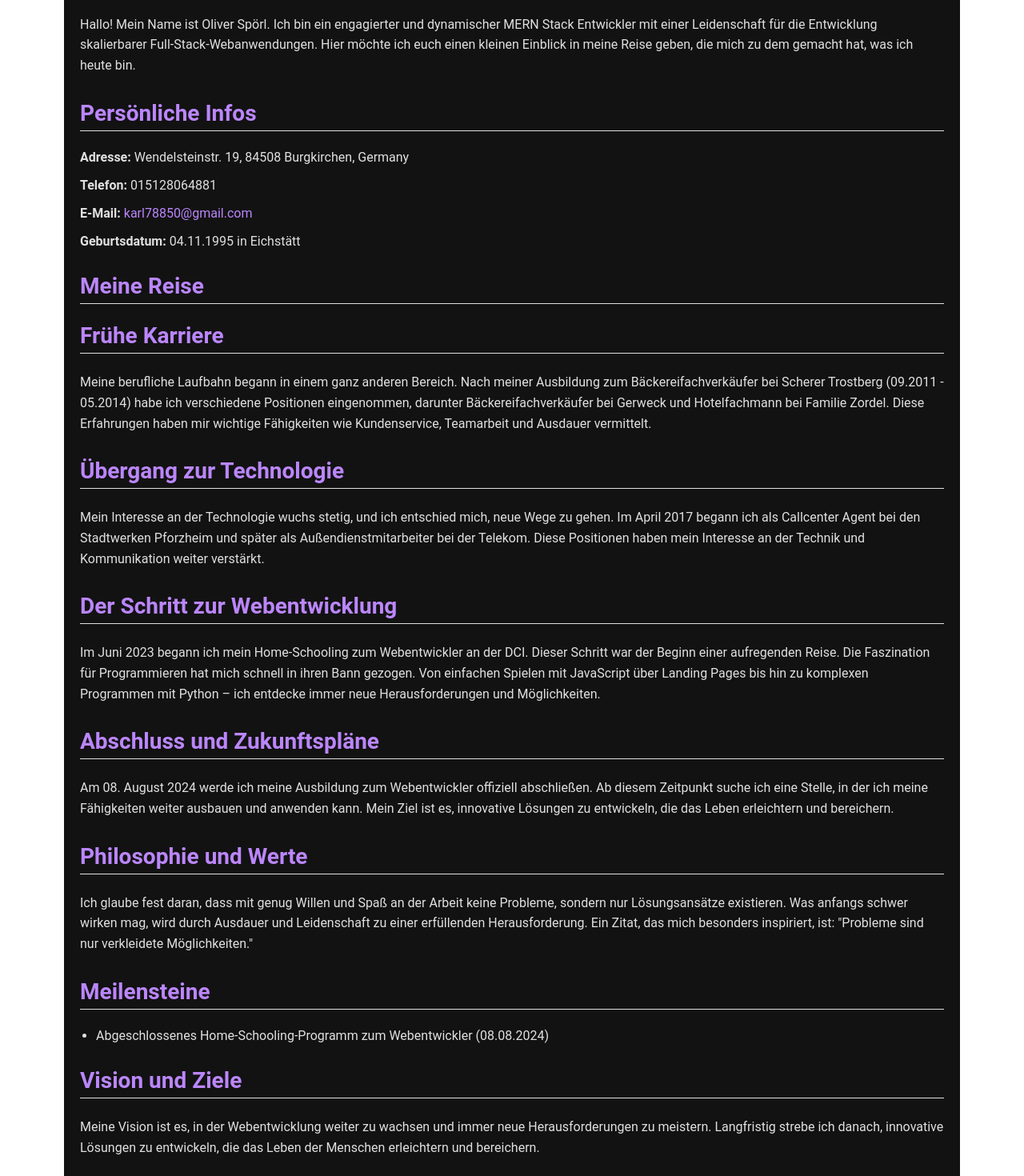
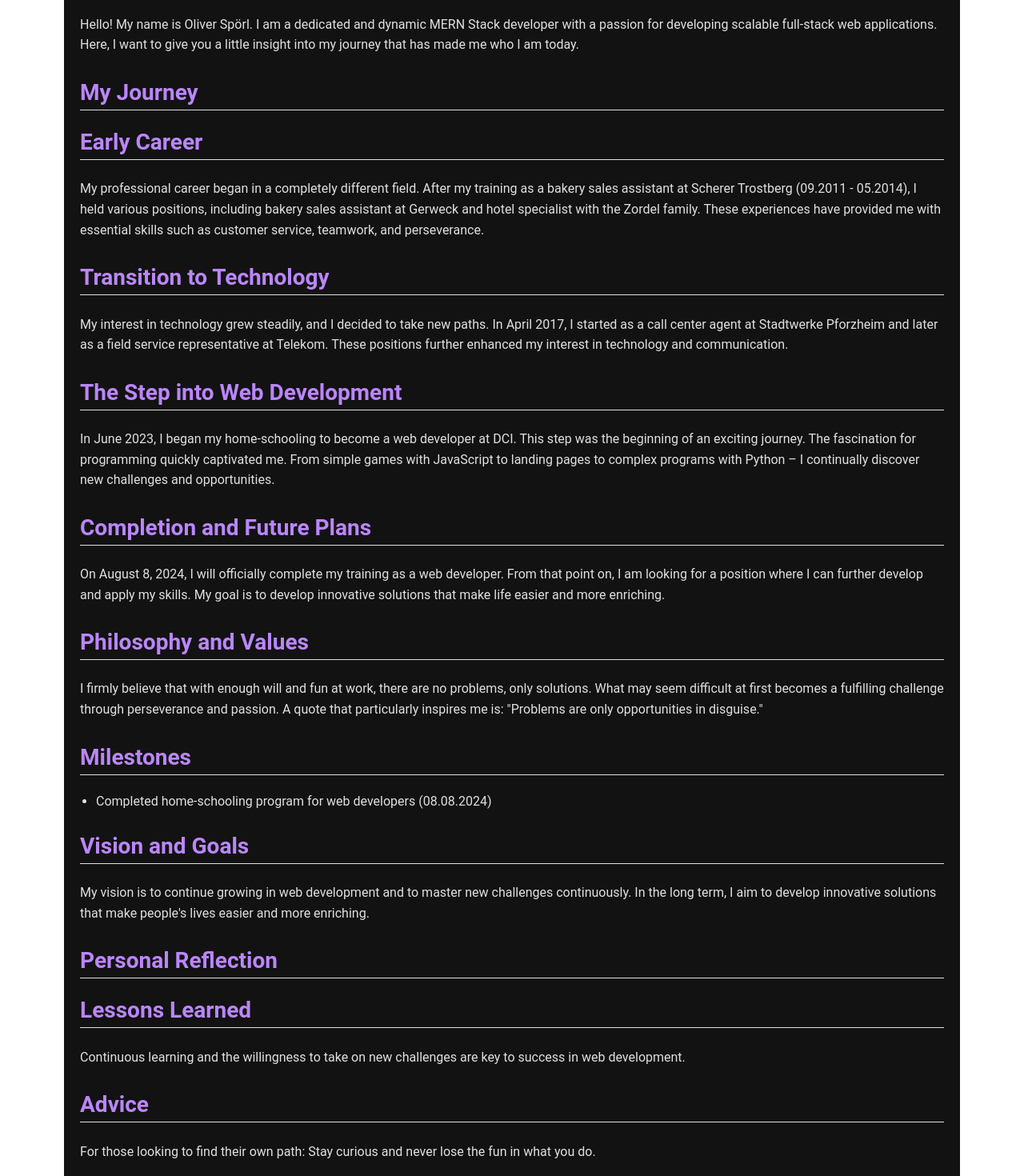
Before and after one commit to Oliverwebdev/Final-Portfolio, a React (Vite) app: page /my-way in a window 1280 px wide. Shown: the part 240-1710 px from the top of the page at 80% size. Built offline with nearby package versions, Linux system fonts and the light colour scheme.

Commit message:
all in english

```diff
--- a/src/sites/Aboutme.jsx
+++ b/src/sites/Aboutme.jsx
@@ -40,6 +40,27 @@ const glow = keyframes`
   }
 `;
 
+const slideIn = keyframes`
+  from {
+    transform: translateX(-100%);
+  }
+  to {
+    transform: translateX(0);
+  }
+`;
+
+const bounce = keyframes`
+  0%, 20%, 50%, 80%, 100% {
+    transform: translateY(0);
+  }
+  40% {
+    transform: translateY(-30px);
+  }
+  60% {
+    transform: translateY(-15px);
+  }
+`;
+
 const Container = styled.div`
   display: flex;
   flex-direction: column;
@@ -76,9 +97,9 @@ const Role = styled.h2`
   color: #007BFF;
   margin-top: 0.5rem;
   cursor: pointer;
-  animation: ${fadeIn} 2s ease-out;
+  animation: ${slideIn} 1s ease-out, ${bounce} 2s infinite;
   &:hover {
-    animation: ${glow} 1.5s infinite alternate;
+    animation: ${glow} 1.5s infinite alternate, ${bounce} 1s;
   }
 `;
 
@@ -104,6 +125,7 @@ const SocialLink = styled.a`
   transition: color 0.3s ease;
   &:hover {
     color: #007BFF;
+    animation: ${pulse} 1s;
   }
 `;
 
@@ -136,8 +158,6 @@ function Aboutme() {
           <FontAwesomeIcon icon={faTiktok} />
         </SocialLink>
 
-
-
         <SocialLink href="https://www.linkedin.com/in/yourprofile" target="_blank" aria-label="LinkedIn">
           <FontAwesomeIcon icon={faLinkedin} />
         </SocialLink>
@@ -149,11 +169,6 @@ function Aboutme() {
         <SocialLink href="https://www.tiktok.com/@gringenerator?_t=8hQxyz4bOW8&_r=1" target="_blank" aria-label="TikTok 2">
           <FontAwesomeIcon icon={faTiktok} />
         </SocialLink>
-
-
-
-
-
       </SocialLinks>
     </Container>
   );
--- a/src/sites/MyWay.jsx
+++ b/src/sites/MyWay.jsx
@@ -120,140 +120,115 @@ const Link = styled.a`
 function MyWay() {
   return (
     <Container>
-      <Title>My Way: Ein Einblick in Mein Leben</Title>
+      <Title>My Way: An Insight into My Life</Title>
 
       <Section>
-        <SectionTitle>Über mich</SectionTitle>
+        <SectionTitle>About Me</SectionTitle>
         <Paragraph>
-          Hallo! Mein Name ist Oliver Spörl. Ich bin ein engagierter und
-          dynamischer MERN Stack Entwickler mit einer Leidenschaft für die
-          Entwicklung skalierbarer Full-Stack-Webanwendungen. Hier möchte ich
-          euch einen kleinen Einblick in meine Reise geben, die mich zu dem
-          gemacht hat, was ich heute bin.
+          Hello! My name is Oliver Spörl. I am a dedicated and dynamic MERN
+          Stack developer with a passion for developing scalable full-stack web
+          applications. Here, I want to give you a little insight into my
+          journey that has made me who I am today.
         </Paragraph>
       </Section>
 
       <Section>
-        <SectionTitle>Persönliche Infos</SectionTitle>
-        <Address>
-          <p>
-            <strong>Adresse:</strong> Wendelsteinstr. 19, 84508 Burgkirchen,
-            Germany
-          </p>
-          <p>
-            <strong>Telefon:</strong> 015128064881
-          </p>
-          <p>
-            <strong>E-Mail:</strong>{" "}
-            <Link href="mailto:karl78850@gmail.com">karl78850@gmail.com</Link>
-          </p>
-          <p>
-            <strong>Geburtsdatum:</strong> 04.11.1995 in Eichstätt
-          </p>
-        </Address>
-      </Section>
-
-      <Section>
-        <SectionTitle>Meine Reise</SectionTitle>
+        <SectionTitle>My Journey</SectionTitle>
         <Section>
-          <SectionTitle>Frühe Karriere</SectionTitle>
+          <SectionTitle>Early Career</SectionTitle>
           <Paragraph>
-            Meine berufliche Laufbahn begann in einem ganz anderen Bereich. Nach
-            meiner Ausbildung zum Bäckereifachverkäufer bei Scherer Trostberg
-            (09.2011 - 05.2014) habe ich verschiedene Positionen eingenommen,
-            darunter Bäckereifachverkäufer bei Gerweck und Hotelfachmann bei
-            Familie Zordel. Diese Erfahrungen haben mir wichtige Fähigkeiten wie
-            Kundenservice, Teamarbeit und Ausdauer vermittelt.
+            My professional career began in a completely different field. After
+            my training as a bakery sales assistant at Scherer Trostberg
+            (09.2011 - 05.2014), I held various positions, including bakery
+            sales assistant at Gerweck and hotel specialist with the Zordel
+            family. These experiences have provided me with essential skills
+            such as customer service, teamwork, and perseverance.
           </Paragraph>
         </Section>
         <Section>
-          <SectionTitle>Übergang zur Technologie</SectionTitle>
+          <SectionTitle>Transition to Technology</SectionTitle>
           <Paragraph>
-            Mein Interesse an der Technologie wuchs stetig, und ich entschied
-            mich, neue Wege zu gehen. Im April 2017 begann ich als Callcenter
-            Agent bei den Stadtwerken Pforzheim und später als
-            Außendienstmitarbeiter bei der Telekom. Diese Positionen haben mein
-            Interesse an der Technik und Kommunikation weiter verstärkt.
+            My interest in technology grew steadily, and I decided to take new
+            paths. In April 2017, I started as a call center agent at Stadtwerke
+            Pforzheim and later as a field service representative at Telekom.
+            These positions further enhanced my interest in technology and
+            communication.
           </Paragraph>
         </Section>
         <Section>
-          <SectionTitle>Der Schritt zur Webentwicklung</SectionTitle>
+          <SectionTitle>The Step into Web Development</SectionTitle>
           <Paragraph>
-            Im Juni 2023 begann ich mein Home-Schooling zum Webentwickler an der
-            DCI. Dieser Schritt war der Beginn einer aufregenden Reise. Die
-            Faszination für Programmieren hat mich schnell in ihren Bann
-            gezogen. Von einfachen Spielen mit JavaScript über Landing Pages bis
-            hin zu komplexen Programmen mit Python – ich entdecke immer neue
-            Herausforderungen und Möglichkeiten.
+            In June 2023, I began my home-schooling to become a web developer at
+            DCI. This step was the beginning of an exciting journey. The
+            fascination for programming quickly captivated me. From simple games
+            with JavaScript to landing pages to complex programs with Python – I
+            continually discover new challenges and opportunities.
           </Paragraph>
         </Section>
         <Section>
-          <SectionTitle>Abschluss und Zukunftspläne</SectionTitle>
+          <SectionTitle>Completion and Future Plans</SectionTitle>
           <Paragraph>
-            Am 08. August 2024 werde ich meine Ausbildung zum Webentwickler
-            offiziell abschließen. Ab diesem Zeitpunkt suche ich eine Stelle, in
-            der ich meine Fähigkeiten weiter ausbauen und anwenden kann. Mein
-            Ziel ist es, innovative Lösungen zu entwickeln, die das Leben
-            erleichtern und bereichern.
+            On August 8, 2024, I will officially complete my training as a web
+            developer. From that point on, I am looking for a position where I
+            can further develop and apply my skills. My goal is to develop
+            innovative solutions that make life easier and more enriching.
           </Paragraph>
         </Section>
       </Section>
 
       <Section>
-        <SectionTitle>Philosophie und Werte</SectionTitle>
+        <SectionTitle>Philosophy and Values</SectionTitle>
         <Paragraph>
-          Ich glaube fest daran, dass mit genug Willen und Spaß an der Arbeit
-          keine Probleme, sondern nur Lösungsansätze existieren. Was anfangs
-          schwer wirken mag, wird durch Ausdauer und Leidenschaft zu einer
-          erfüllenden Herausforderung. Ein Zitat, das mich besonders inspiriert,
-          ist: "Probleme sind nur verkleidete Möglichkeiten."
+          I firmly believe that with enough will and fun at work, there are no
+          problems, only solutions. What may seem difficult at first becomes a
+          fulfilling challenge through perseverance and passion. A quote that
+          particularly inspires me is: "Problems are only opportunities in
+          disguise."
         </Paragraph>
       </Section>
 
       <Section>
-        <SectionTitle>Meilensteine</SectionTitle>
+        <SectionTitle>Milestones</SectionTitle>
         <List>
           <li>
-            Abgeschlossenes Home-Schooling-Programm zum Webentwickler
-            (08.08.2024)
+            Completed home-schooling program for web developers (08.08.2024)
           </li>
         </List>
       </Section>
 
       <Section>
-        <SectionTitle>Vision und Ziele</SectionTitle>
+        <SectionTitle>Vision and Goals</SectionTitle>
         <Paragraph>
-          Meine Vision ist es, in der Webentwicklung weiter zu wachsen und immer
-          neue Herausforderungen zu meistern. Langfristig strebe ich danach,
-          innovative Lösungen zu entwickeln, die das Leben der Menschen
-          erleichtern und bereichern.
+          My vision is to continue growing in web development and to master new
+          challenges continuously. In the long term, I aim to develop innovative
+          solutions that make people's lives easier and more enriching.
         </Paragraph>
       </Section>
 
       <Section>
-        <SectionTitle>Persönliche Reflexion</SectionTitle>
+        <SectionTitle>Personal Reflection</SectionTitle>
         <Section>
-          <SectionTitle>Lektionen gelernt</SectionTitle>
+          <SectionTitle>Lessons Learned</SectionTitle>
           <Paragraph>
-            Kontinuierliches Lernen und die Bereitschaft, neue Herausforderungen
-            anzunehmen, sind der Schlüssel zum Erfolg in der Webentwicklung.
+            Continuous learning and the willingness to take on new challenges
+            are key to success in web development.
           </Paragraph>
         </Section>
         <Section>
-          <SectionTitle>Ratschläge</SectionTitle>
+          <SectionTitle>Advice</SectionTitle>
           <Paragraph>
-            Für diejenigen, die ihren eigenen Weg finden möchten: Bleibt
-            neugierig und verliert nie den Spaß an dem, was ihr tut.
+            For those looking to find their own path: Stay curious and never
+            lose the fun in what you do.
           </Paragraph>
         </Section>
       </Section>
 
       <Section>
-        <SectionTitle>Abschluss</SectionTitle>
+        <SectionTitle>Conclusion</SectionTitle>
         <Paragraph>
-          Ich hoffe, dieser Einblick in meine Reise hat euch gefallen. Wenn ihr
-          mehr über meine Arbeit erfahren möchtet oder Interesse an einer
-          Zusammenarbeit habt, zögert nicht, mich zu kontaktieren!
+          I hope you enjoyed this insight into my journey. If you want to learn
+          more about my work or are interested in collaboration, don't hesitate
+          to contact me!
         </Paragraph>
       </Section>
     </Container>
```
